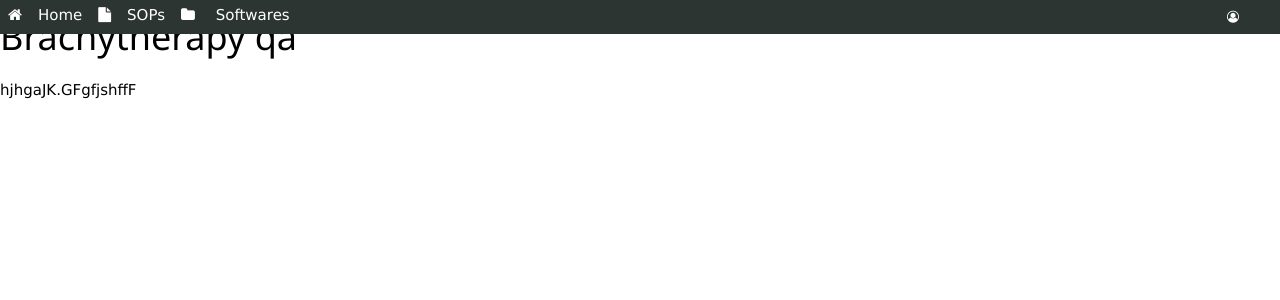
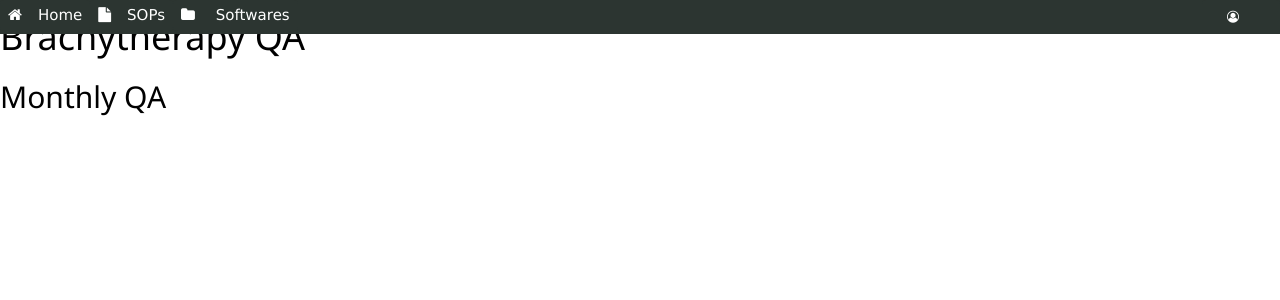
Before and after one commit to nkosie18/work_app, a Flask app: page /brachy in a window 1280 px wide. Shown: the top 300 px of the page. Run offline with Flask 2, Linux system fonts and the light colour scheme.

Commit message:
brachytherapy html edit

```diff
--- a/app/templates/brachy.html
+++ b/app/templates/brachy.html
@@ -4,7 +4,7 @@
 
 {% block content%}
 
-<h1>Brachytherapy qa </h1>
-<P>hjhgaJK.GFgfjshffF </P>
+<h1>Brachytherapy QA </h1>
+<h2>Monthly QA </h2>
 
   {% endblock %}
```
